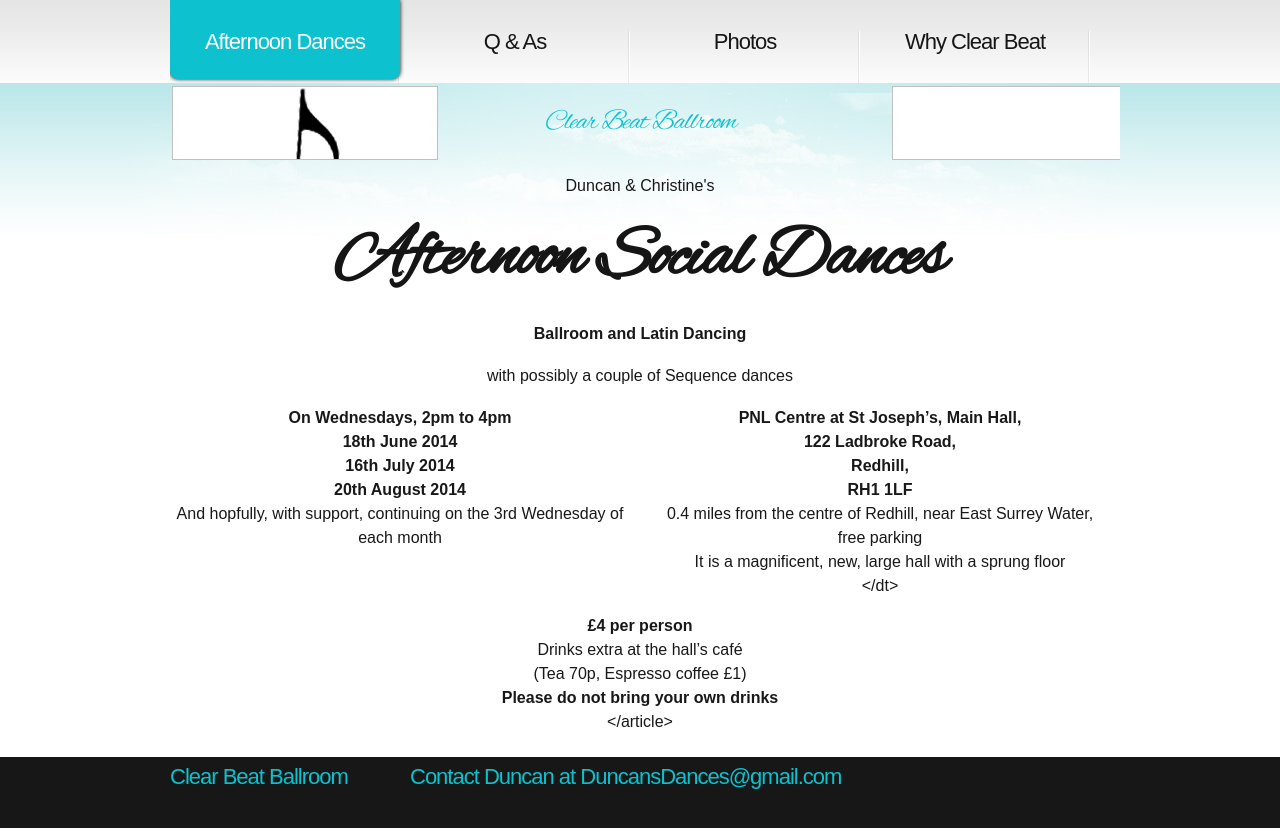
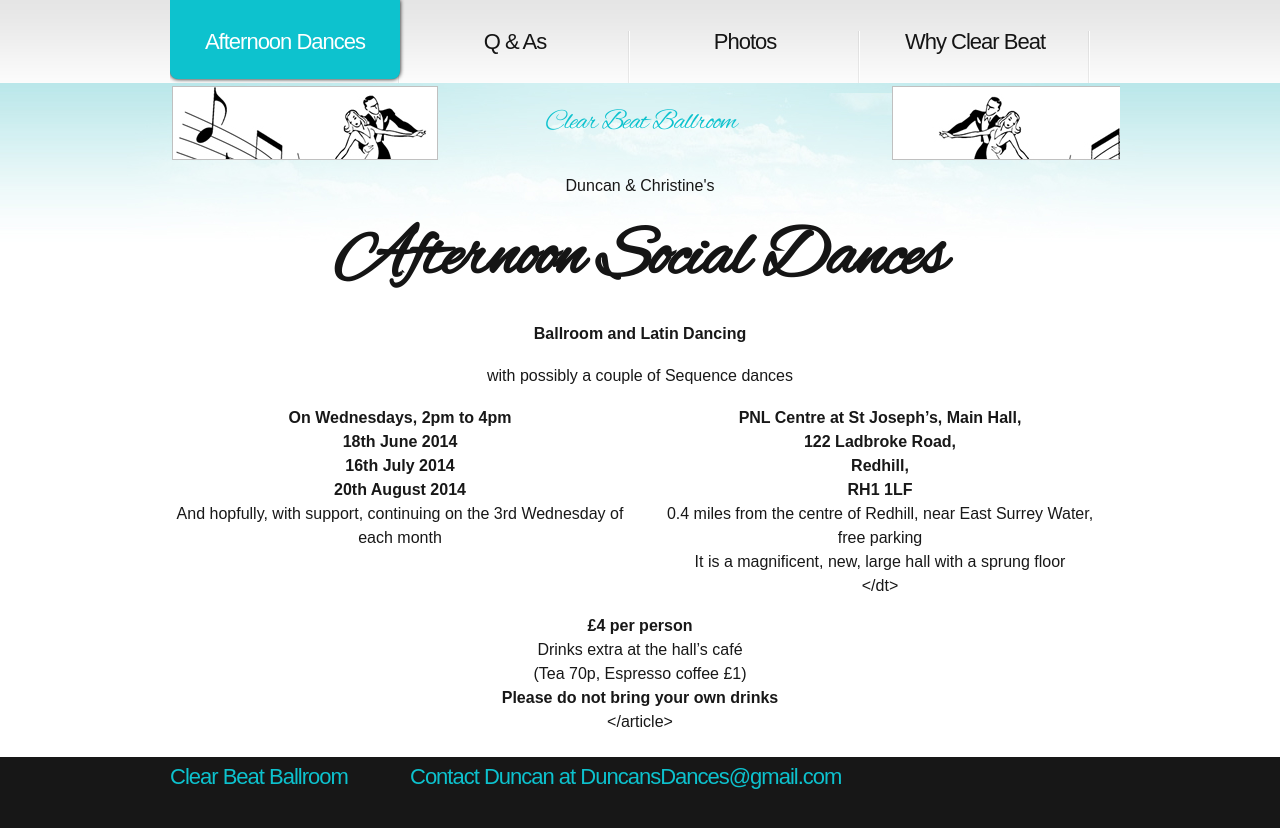
Before and after one commit to ramsayd/duncansdances, a Jekyll site: the page built from 00_index.md, in a window 1280 px wide. Shown: the top 828 px of the page. Built offline with Jekyll 4.4.1, drawn with Linux system fonts in a browser that asks for light colours.

Commit message:
Update style.css

```diff
--- a/css/style.css
+++ b/css/style.css
@@ -177,7 +177,7 @@ h1
   width:266px;
   height:74px;
   text-indent:-5000px;
-  background:url(../images/LEFT_DANCE2.jpg) 0 0 no-repeat;
+  background:url(../images/LEFT_DANCE4-300.jpg) 0 0 no-repeat;
 }
 
 .right-logo
@@ -186,7 +186,7 @@ h1
   width:266px;
   height:74px;
   text-indent:-5000px;
-  background:url(../images/RIGHT_DANCE2.jpg) 0 0 no-repeat;
+  background:url(../images/RIGHT_DANCE4-300.jpg) 0 0 no-repeat;
 }
 
 .clear-beat-text
```
